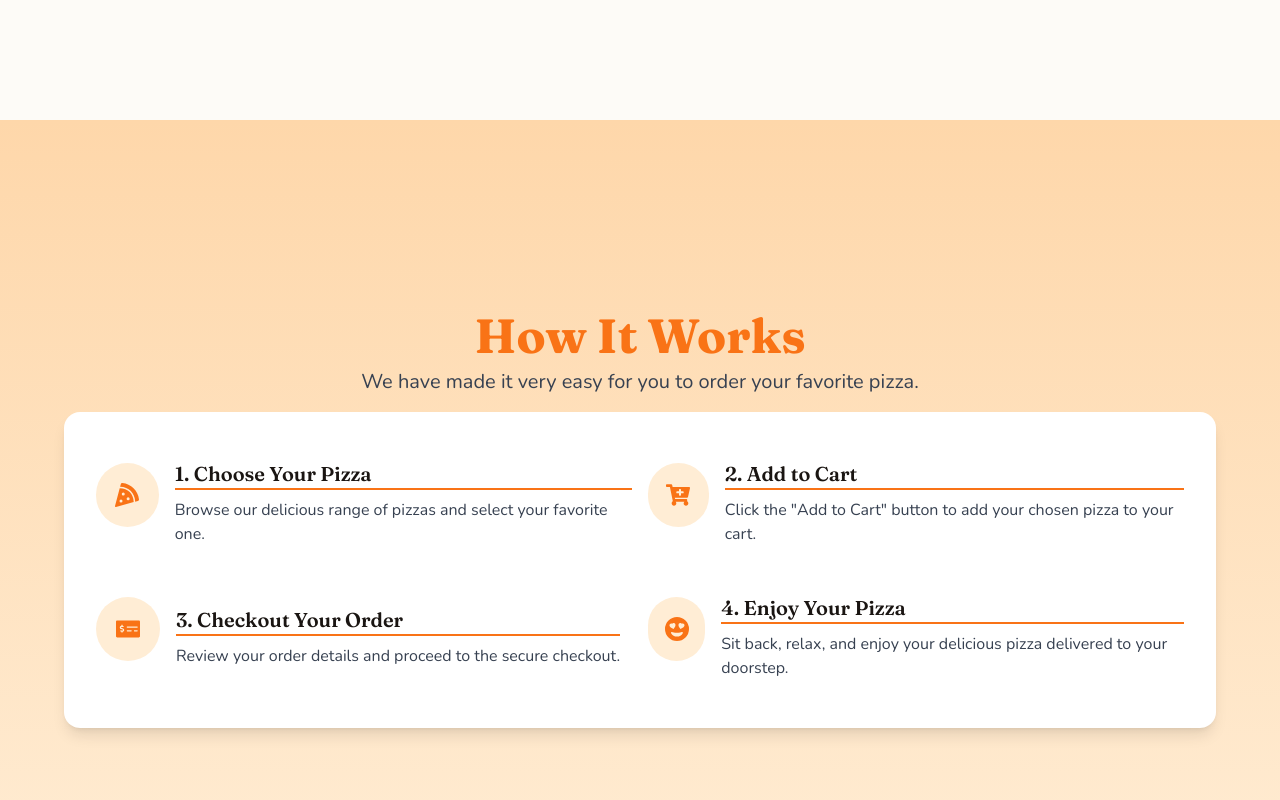
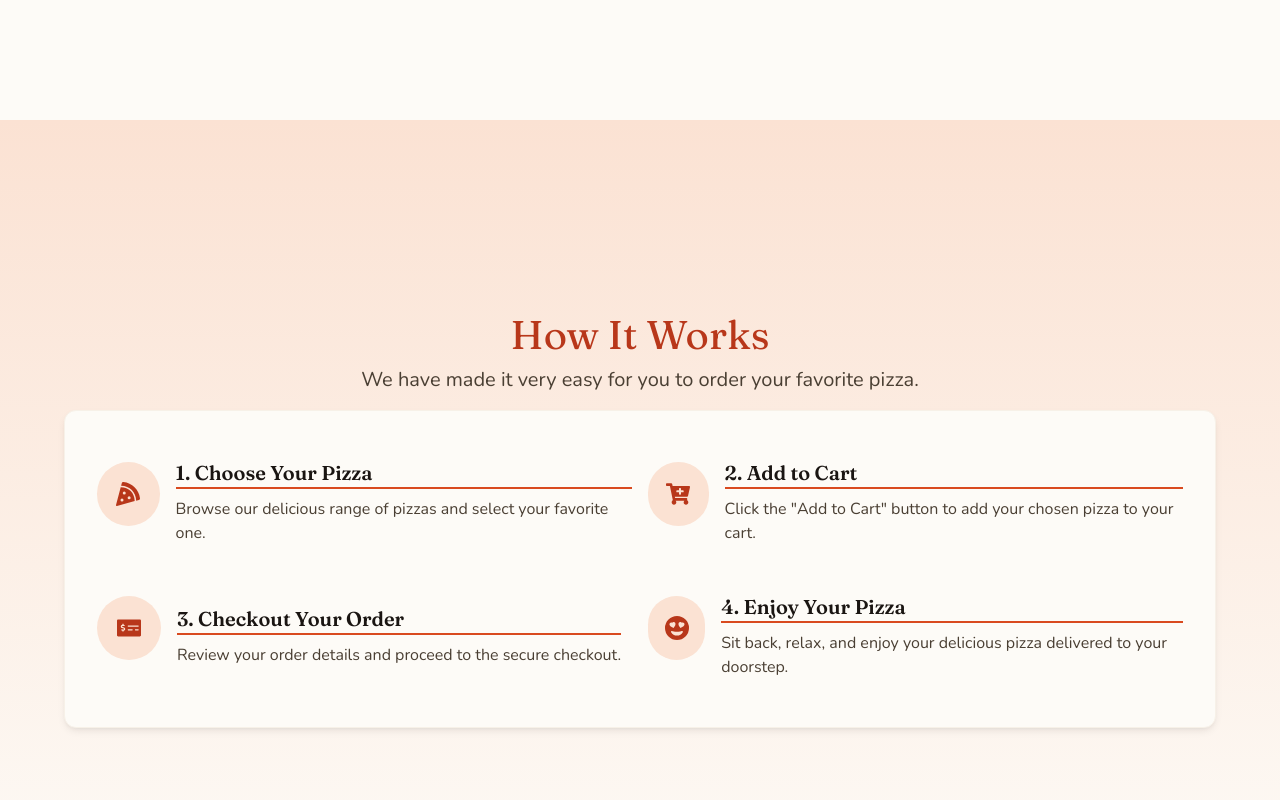
Before and after one commit to itxSaaad/pizza-palette-app-mern-OIBSIP-task-1, a React (Vite) app in the folder client/: page / in a window 1280 px wide. Shown: the part 1560-2360 px from the top of the page. Built offline with nearby package versions, Linux system fonts and the light colour scheme; no server answers.

Commit message:
feat(design-system): restyle HowItWorksSection onto design tokens, migrate steps panel to Card

```diff
--- a/client/src/components/ui/Home/HowItWorksSection.jsx
+++ b/client/src/components/ui/Home/HowItWorksSection.jsx
@@ -1,5 +1,7 @@
 import { FaPizzaSlice, FaCartPlus, FaMoneyCheckAlt } from 'react-icons/fa';
 import { BsFillEmojiHeartEyesFill } from 'react-icons/bs';
+
+import Card from '../Card';
 
 function HowItWorksSection() {
   const StepsToOrderPizza = [
@@ -36,35 +38,35 @@ function HowItWorksSection() {
   return (
     <section
       id="how-it-works"
-      className="min-h-screen flex flex-col justify-center items-center py-12 px-10 sm:px-16 bg-gradient-to-b from-orange-200 to-orange-100"
+      className="min-h-screen flex flex-col justify-center items-center py-12 px-10 sm:px-16 bg-gradient-to-b from-primary-100 to-neutral-50"
     >
-      <h1 className="text-3xl sm:text-4xl md:text-5xl text-orange-500 font-bold mb-2">
+      <h1 className="font-display text-h1 text-primary-600 mb-2 text-center">
         How It Works
       </h1>
 
-      <p className="text-xl text-center text-gray-700 mb-4">
+      <p className="text-xl text-center text-neutral-700 mb-4">
         We have made it very easy for you to order your favorite pizza.
       </p>
-      <div className="grid grid-cols-1 md:grid-cols-2 gap-4 bg-white rounded-2xl shadow-lg p-8">
+      <Card className="grid grid-cols-1 md:grid-cols-2 gap-4" padding="lg">
         {StepsToOrderPizza.map((step) => (
           <div
             key={step.step}
             className="flex flex-col lg:flex-row lg:my-4 items-center justify-start"
           >
-            <div className="flex items-center justify-center w-16 h-16 bg-orange-100 text-2xl text-orange-500 rounded-full mb-4 lg:mr-4">
+            <div className="flex items-center justify-center w-16 h-16 bg-primary-100 text-2xl text-primary-600 rounded-full mb-4 lg:mr-4">
               {step.icon}
             </div>
-            <div className="flex flex-col text-center lg:text-left ">
-              <h3 className="text-xl font-semibold border-b-2 border-b-orange-500 mb-2">
+            <div className="flex flex-col text-center lg:text-left">
+              <h3 className="text-xl font-semibold border-b-2 border-b-primary-500 mb-2">
                 {step.step}
                 {'. '}
                 {step.title}
               </h3>
-              <p className="text-gray-700">{step.description}</p>
+              <p className="text-neutral-700">{step.description}</p>
             </div>
           </div>
         ))}
-      </div>
+      </Card>
     </section>
   );
 }
```
